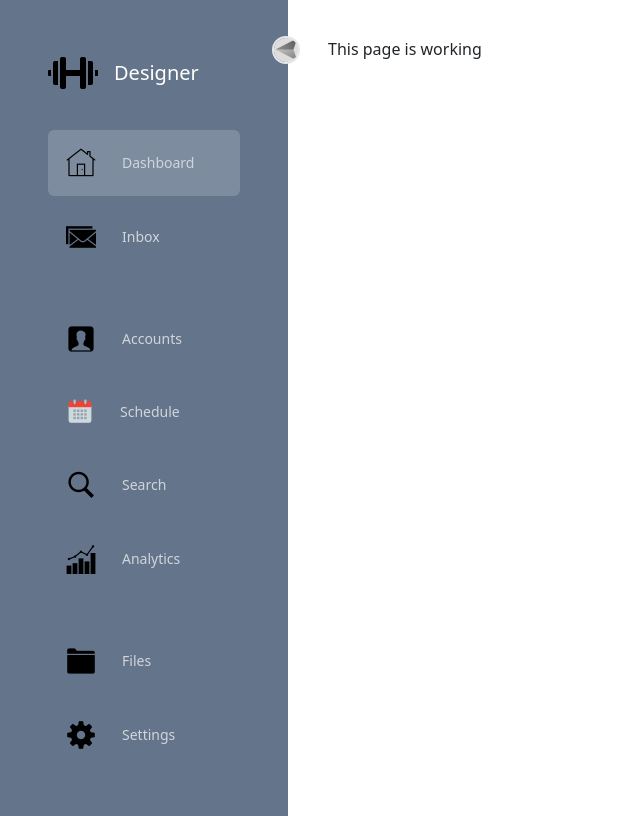
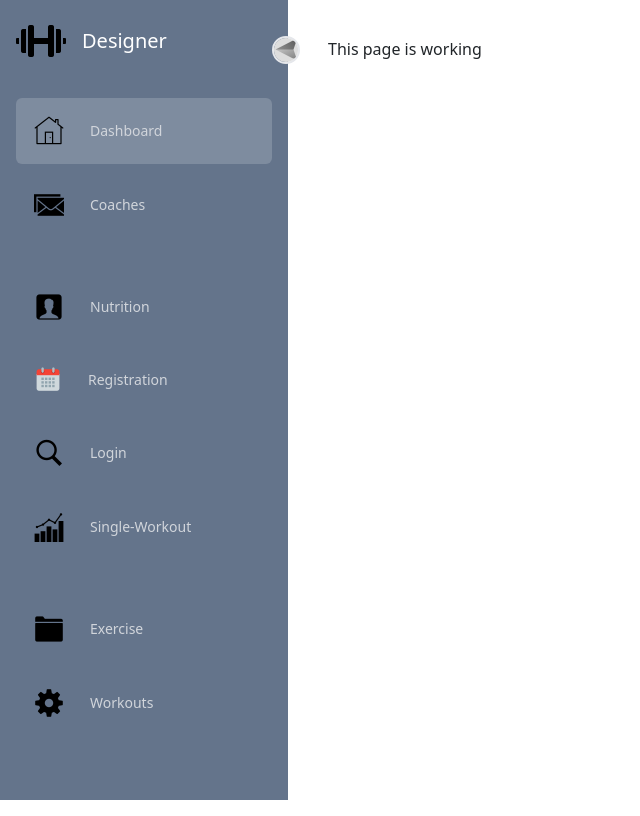
Before and after one commit to Virtual-Vitality/Virtual-Vitality-Repo, a React (Vite) app in the folder Virtual-Vitality/: page /Exercise-page in a window 1280 px wide. Shown: the whole page, without its empty margins (0-640 px from the left). Built offline with nearby package versions, Linux system fonts and the light colour scheme.

Commit message:
routes and styling corrected

```diff
--- a/Virtual-Vitality/src/Client/Components/Navigations.jsx
+++ b/Virtual-Vitality/src/Client/Components/Navigations.jsx
@@ -1,4 +1,5 @@
 import { useState } from "react";
+import {Link} from "react-router-dom";
 import { Route, Routes } from "react-router";
 import Example_function from "./Workouts-page";
 import Example_function2 from "./SingleWorkout-page";
@@ -12,14 +13,14 @@ import Example_function8 from "./Coaches-page";
 const Nav = () => {
   const [open, setOpen] = useState(true);
   const Menus = [//This is images and titles
-    {title: "Dashboard", src: "home1"},
-    {title: "Inbox", src: "messages2"},
-    {title: "Accounts", src: "user1", gap:true},
-    {title: "Schedule", src: "calendar2"},
-    {title: "Search", src: "search"},
-    {title: "Analytics", src: "analytics"},
-    {title: "Files", src: "folder1", gap : true},
-    {title: "Settings", src: "setting"},
+    {title: "Dashboard", src: "home1", path: (`/`)},
+    {title: "Coaches", src: "messages2", path: (`/coaches`)},
+    {title: "Nutrition", src: "user1", path: (`/Nutrition`), gap:true},
+    {title: "Registration", src: "calendar2", path: (`/Registration`)},
+    {title: "Login", src: "search", path: (`/Login-page`)},
+    {title: "Single-Workout", src: "analytics", path: (`/Single-Workouts-page`)},
+    {title: "Exercise", src: "folder1", path: (`/Exercise-apge`), gap : true},
+    {title: "Workouts", src: "setting", path: (`/Workouts-page`)},
   ];
 //STYLING below
   return (
@@ -27,7 +28,7 @@ const Nav = () => {
       <div
         className={` ${
           open ? " h-auto w-72 " : "w-20 "
-        } bg-slate-500 h-screen p-5  pt-8 relative duration-300`}
+        } bg-slate-500 h-screen p-3  pt-8 relative duration-300`}
       >
         <img
           src="./src/Assets/mastercontrol.png"
@@ -52,6 +53,7 @@ const Nav = () => {
         </div>
         <ul className="pt-6">
           {Menus.map((Menu, index) => (
+            <Link to = {Menu.path}>
             <li
               key={index}
               className={`flex  rounded-md p-2 cursor-pointer hover:bg-light-white text-gray-300 text-sm items-center gap-x-4
@@ -63,7 +65,9 @@ const Nav = () => {
               <span className={`${!open && "hidden"} origin-left duration-200`}>
                 {Menu.title}
               </span>
+
             </li>
+            </Link>
           ))}
         </ul>
       </div>
```
